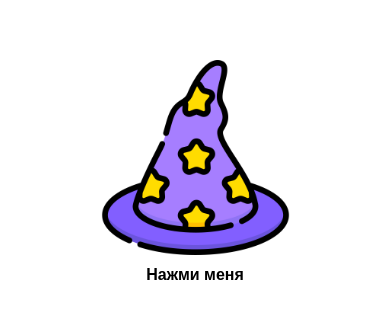
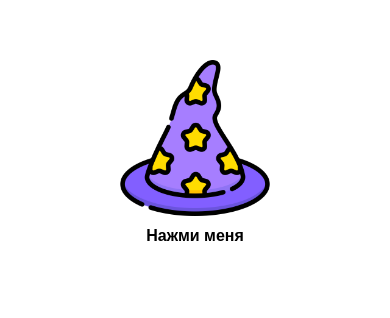
Before and after one commit to rita12356/wizard-hat, a plain HTML site: page index.html in a window 390 px wide. Drawn offline with Linux system fonts and the light colour scheme.

Commit message:
Уменьшение ширины

```diff
--- a/css/index.css
+++ b/css/index.css
@@ -14,7 +14,7 @@ body {
 }
 
 img {
-  width: 13%;
+  width: 15%;
   margin-top: 60px;
   transition: all 200ms;
   cursor: pointer;
@@ -67,7 +67,7 @@ h1{
 }
 
 img {
-  width: 50%;
+  width: 40%;
 
   cursor: pointer;
 }
```
